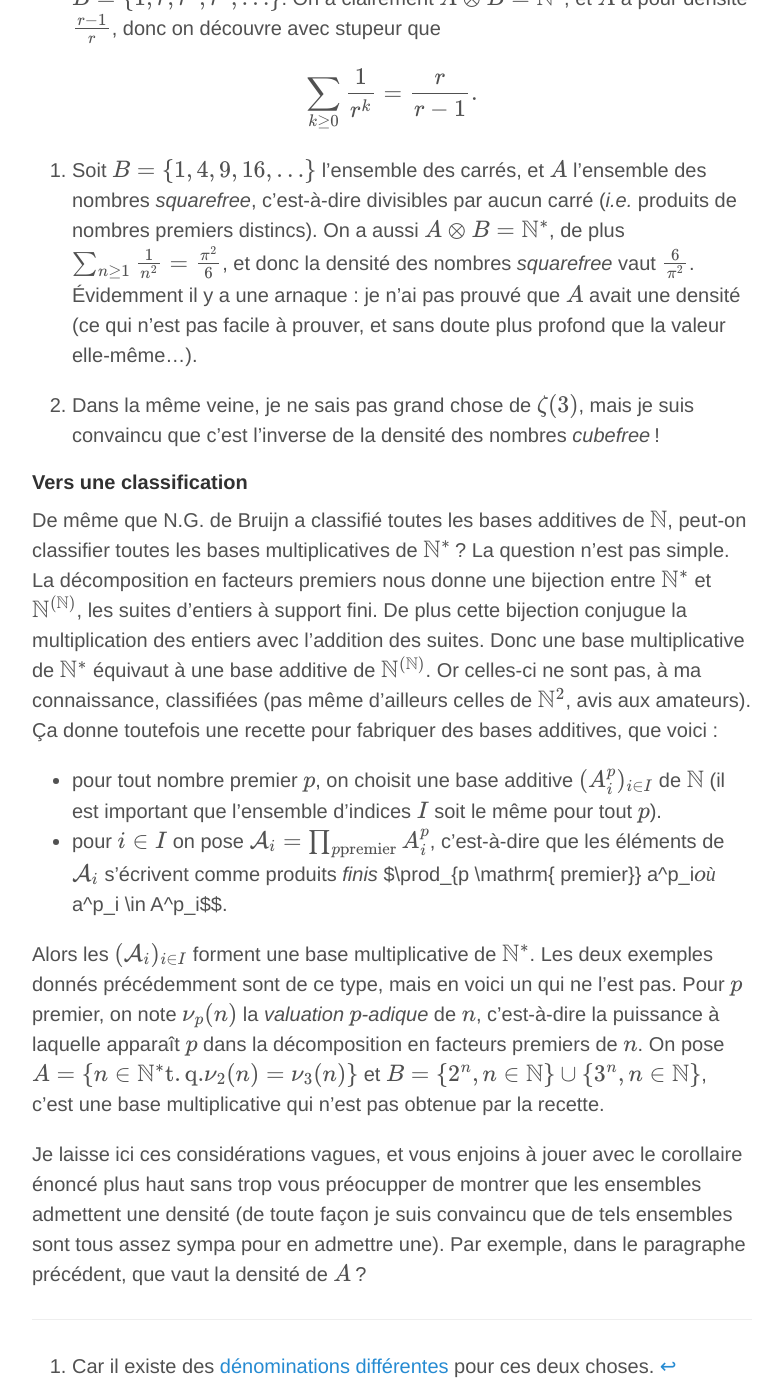
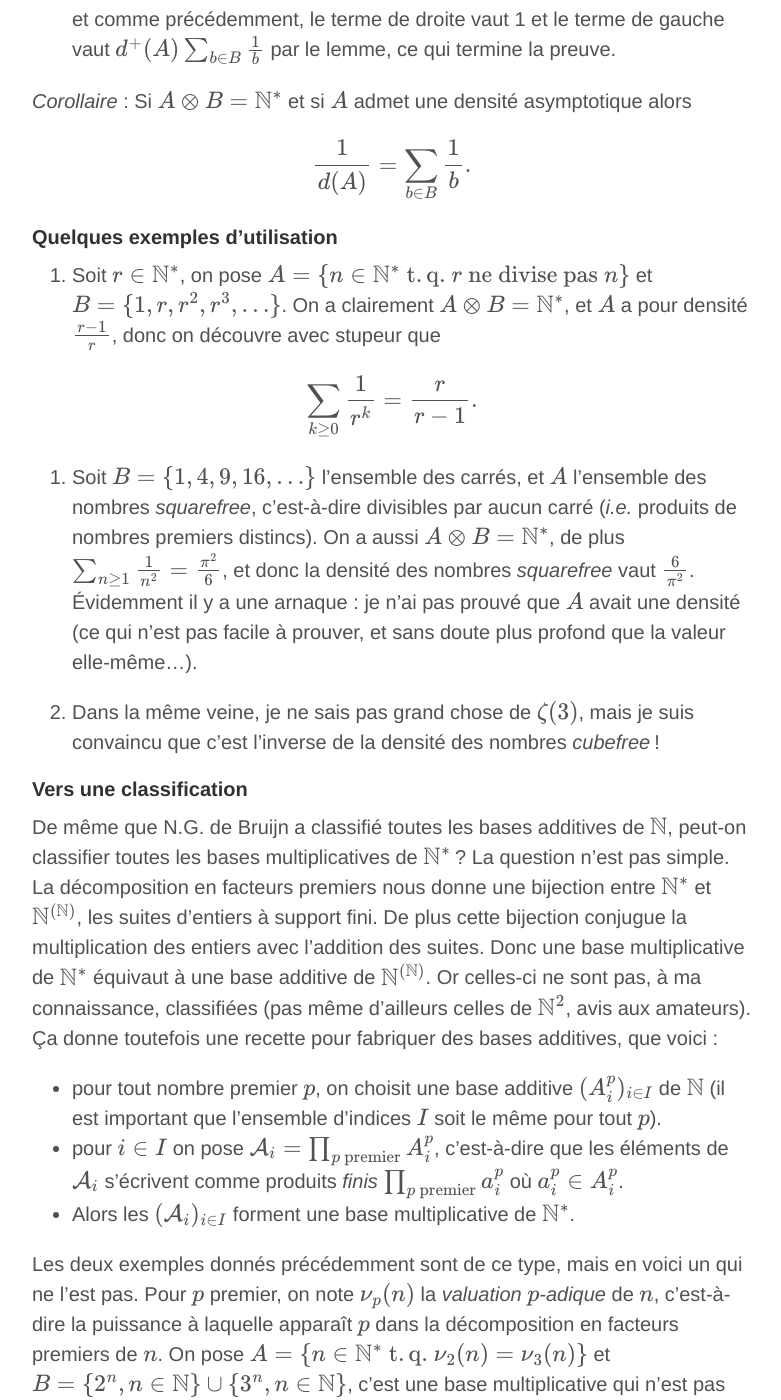
Before and after one commit to electronicdigeratorscience2000plus/electronicdigeratorscience2000plus.github.io, a Jekyll site: the page built from _posts/2014-12-29-systeme-metrique-anglais.md, in a window 1280 px wide and 1400 px high, scrolled down 5591 px. Shown: the whole window, without its empty margins (248-1029 px from the left). Built offline with Jekyll 4.4.1, drawn with Linux system fonts in a browser that asks for light colours; formulas are drawn with MathJax 3; some of the changed text lies outside the part shown.

Commit message:
Menues reprises des incartades

```diff
--- a/_posts/2014-12-29-systeme-metrique-anglais.md
+++ b/_posts/2014-12-29-systeme-metrique-anglais.md
@@ -15,15 +15,22 @@ Mais nous nous égarons.
 Prenez, par exemple, le système de mesure des masses *avoirdupois*[^2]
 post-elizabéthain, qui est grosso modo celui qu'utilisent officiellement les
 Américains et officieusement les Britanniques. Il contient sept unités :
+
 - on prend pour unité de base la *drachme* (en anglais actuel *drachm* ou
   *dram*), qui correspond à 1,772 g ;
+
 - 16 drachmes font une *once* (*ounce*) ;
+
 - 16 onces font une *livre* (*pound*) ;
+
 - 14 livres font une *pierre* (*stone*) ;
+
 - 2 pierres font un *quart* (*quarter*, qui se dit par ailleurs *sak de leine*
   en anglo-normand) ;
+
 - 4 quarts font un *quintal* (*hundredweight*, qui fait, pour ceux qui suivent,
   environ 50,8kg) ;
+
 - 20 quintaux font une *tonne* (*ton*, qui fait donc... un peu plus qu'une
   tonne).
 
@@ -186,12 +194,14 @@ ce qui est la moitié du théorème. Pour l'autre moitié, on distingue deux cas
   $$d^+ (A) \sum_{b\in B} \frac1b$$ par le lemme, ce qui termine la preuve.
 
 *Corollaire* : Si $$A \otimes B = \mathbb{N}^*$$ et si $$A$$ admet une densité
-asymptotique alors $$\frac{1}{d(A)} = \sum_{b \in B} \frac1b$$.
+asymptotique alors
+
+$$\frac{1}{d(A)} = \sum_{b \in B} \frac1b .$$
 
 #####Quelques exemples d'utilisation
 
 1. Soit $$r\in \mathbb{N}^*$$, on pose
-   $$A = \{n \in \mathbb{N}^* \ \mathrm{t.q. } r \ \mathrm{ne divise pas} n\}$$
+   $$A = \{n \in \mathbb{N}^* \ \mathrm{t.q. } \ r \ \mathrm{ne \ divise \ pas} \ n\}$$
    et $$B=\{1, r, r^2, r^3, \dots \}$$. On a clairement
    $$A \otimes B = \mathbb{N}^*$$, et $$A$$ a pour densité $$\frac{r-1}{r}$$,
    donc on découvre avec stupeur que
@@ -226,16 +236,17 @@ additives, que voici :
 - pour tout nombre premier $$p$$, on choisit une base additive
   $$(A^p_i)_{i\in I}$$ de $$\mathbb{N}$$ (il est important que l'ensemble
   d'indices $$I$$ soit le même pour tout $$p$$).
-- pour $$i\in I$$ on pose $$\mathcal{A}_i = \prod_{p \mathrm{ premier}} A^p_i$$,
+- pour $$i\in I$$ on pose $$\mathcal{A}_i = \prod_{p \ \mathrm{ premier}} A^p_i$$,
   c'est-à-dire que les éléments de $$\mathcal{A}_i$$ s'écrivent comme produits
-  _finis_ $\prod_{p \mathrm{ premier}} a^p_i$$ où $$a^p_i \in A^p_i$$.
+  _finis_ $$\prod_{p \ \mathrm{ premier}} a^p_i$$ où $$a^p_i \in A^p_i$$.
+- Alors les $$(\mathcal{A}_i)_{i \in I}$$ forment une base multiplicative de
+  $$\mathbb{N}^*$$.
 
-Alors les $$(\mathcal{A}_i)_{i \in I}$$ forment une base multiplicative de
-$$\mathbb{N}^*$$. Les deux exemples donnés précédemment sont de ce type, mais
+Les deux exemples donnés précédemment sont de ce type, mais
 en voici un qui ne l'est pas. Pour $$p$$ premier, on note $$\nu_p(n)$$ la
 *valuation $$p$$-adique* de $$n$$, c'est-à-dire la puissance à laquelle apparaît
 $$p$$ dans la décomposition en facteurs premiers de $$n$$. On pose
-$$A=\{n \in \mathbb{N}^* \mathrm{ t.q. } \nu_2(n) = \nu_3(n)\}$$ et
+$$A=\{n \in \mathbb{N}^* \ \mathrm{ t.q. } \ \nu_2(n) = \nu_3(n)\}$$ et
 $$B=\{2^n, n\in\mathbb{N}\} \cup \{3^n, n\in\mathbb{N}\}$$, c'est une base
 multiplicative qui n'est pas obtenue par la recette.
 
```
Also changed, not shown: other parts of _posts/2014-12-29-systeme-metrique-anglais.md (+17 -16 lines).
